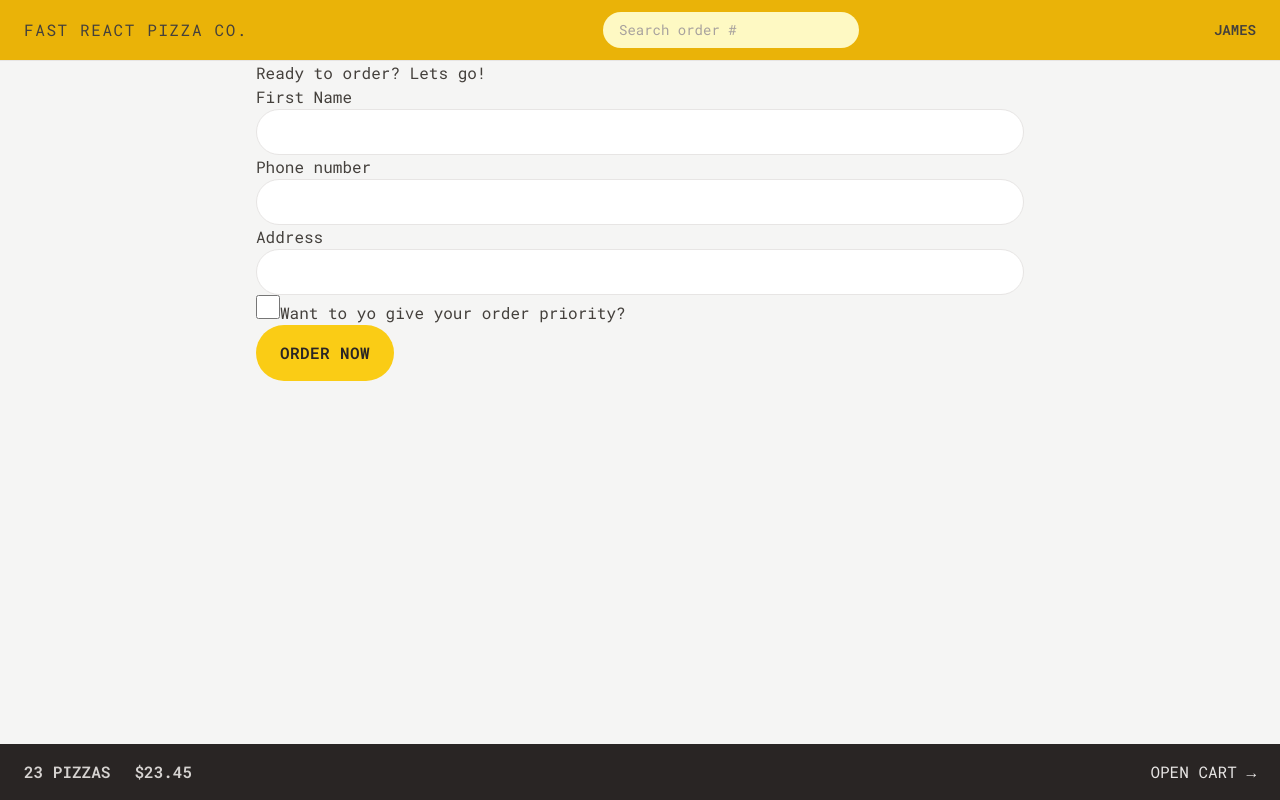
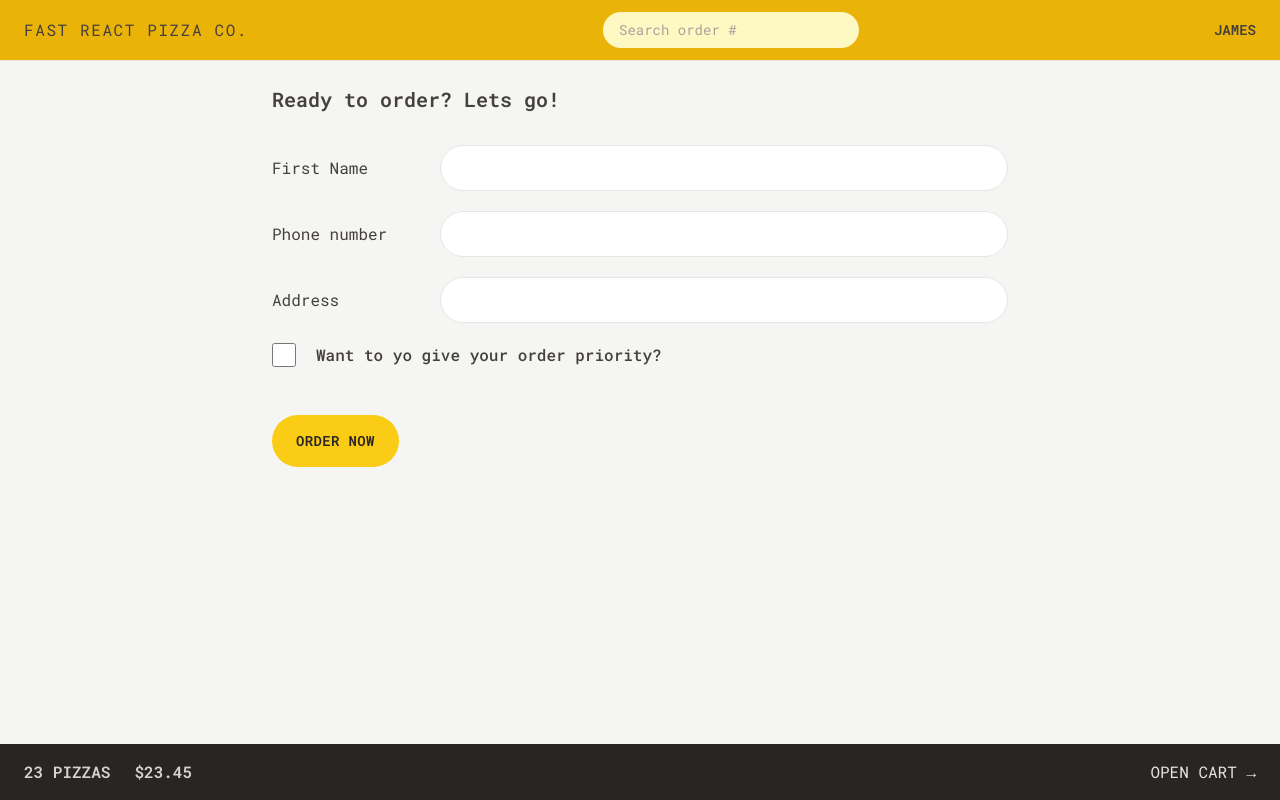
Before and after one commit to 2EZ4BLINK/fast-pizza, a React (Vite) app: page /order/new in a window 1280 px wide. Built offline with nearby package versions, Linux system fonts and the light colour scheme.

Commit message:
update: add styling for order form

```diff
--- a/src/features/order/CreateOrder.jsx
+++ b/src/features/order/CreateOrder.jsx
@@ -41,32 +41,41 @@
   const cart = fakeCart;
 
   return (
-    <div>
-      <h2>Ready to order? Lets go!</h2>
+    <div className="px-4 py-6">
+      <h2 className="mb-8 text-xl font-semibold">Ready to order? Lets go!</h2>
 
       {/* <Form method="POST" action="/order/new"> */}
       <Form method="POST">
-        <div>
-          <label>First Name</label>
-          <input type="text" name="customer" className="input" required />
+        <div className="mb-5 flex flex-col gap-2 sm:flex-row sm:items-center">
+          <label className="sm:basis-40">First Name</label>
+          <input type="text" name="customer" className="input grow" required />
         </div>
 
-        <div>
-          <label>Phone number</label>
-          <div>
-            <input type="tel" name="phone" className="input" required />
-            {formErrors?.phone && <p>{formErrors.phone}</p>}
+        <div className="mb-5 flex flex-col gap-2 sm:flex-row sm:items-center">
+          <label className="sm:basis-40">Phone number</label>
+          <div className="grow">
+            <input type="tel" name="phone" className="input w-full" required />
+            {formErrors?.phone && (
+              <p className="mt-2 rounded-md bg-red-100 p-2 text-sm text-red-700">
+                {formErrors.phone}
+              </p>
+            )}
           </div>
         </div>
 
-        <div>
-          <label>Address</label>
-          <div>
-            <input type="text" name="address" className="input" required />
+        <div className="mb-5 flex flex-col gap-2 sm:flex-row sm:items-center">
+          <label className="sm:basis-40">Address</label>
+          <div className="grow">
+            <input
+              type="text"
+              name="address"
+              className="input w-full"
+              required
+            />
           </div>
         </div>
 
-        <div>
+        <div className="mb-12 flex items-center gap-5">
           <input
             type="checkbox"
             name="priority"
@@ -75,7 +84,9 @@
             // value={withPriority}
             // onChange={(e) => setWithPriority(e.target.checked)}
           />
-          <label htmlFor="priority">Want to yo give your order priority?</label>
+          <label htmlFor="priority" className="font-medium">
+            Want to yo give your order priority?
+          </label>
         </div>
 
         <div>
--- a/src/index.css
+++ b/src/index.css
@@ -4,7 +4,7 @@
 
 @layer components {
   .input {
-    @apply w-full rounded-full border border-stone-200 px-4 py-2 text-sm transition-all duration-300 placeholder:text-stone-400 focus:outline-none focus:ring focus:ring-yellow-400 md:px-6 md:py-3;
+    @apply rounded-full border border-stone-200 px-4 py-2 text-sm transition-all duration-300 placeholder:text-stone-400 focus:outline-none focus:ring focus:ring-yellow-400 md:px-6 md:py-3;
   }
 
   /* https://dev.to/afif/i-made-100-css-loaders-for-your-next-project-4eje */
--- a/src/ui/Button.jsx
+++ b/src/ui/Button.jsx
@@ -2,13 +2,13 @@
 
 const Button = ({ children, disabled, to, type }) => {
   const base =
-    "inline-block rounded-full bg-yellow-400 font-semibold uppercase tracking-wide text-stone-800 transition-colors duration-300 hover:bg-yellow-300 focus:bg-yellow-300 focus:outline-none focus:ring focus:ring-yellow-300 focus:ring-offset-2 disabled:cursor-not-allowed";
+    "inline-block text-sm rounded-full bg-yellow-400 font-semibold uppercase tracking-wide text-stone-800 transition-colors duration-300 hover:bg-yellow-300 focus:bg-yellow-300 focus:outline-none focus:ring focus:ring-yellow-300 focus:ring-offset-2 disabled:cursor-not-allowed";
 
   const styles = {
     primary: base + " px-4 py-3 md:px-6 md:py-4",
     small: base + " px-4 py-2 md:px-5 md:py-2.5 text-xs",
     secondary:
-      "inline-block rounded-full border-2 border-stone-300 font-semibold uppercase tracking-wide text-stone-400 transition-colors duration-300 hover:bg-stone-300 hover:text-stone-800 focus:text-stone-800 focus:bg-stone-300 focus:outline-none focus:ring focus:ring-stone-200 focus:ring-offset-2 disabled:cursor-not-allowed px-4 py-2.5 md:px-6 md:py-3.5",
+      "inline-block text-sm rounded-full border-2 border-stone-300 font-semibold uppercase tracking-wide text-stone-400 transition-colors duration-300 hover:bg-stone-300 hover:text-stone-800 focus:text-stone-800 focus:bg-stone-300 focus:outline-none focus:ring focus:ring-stone-200 focus:ring-offset-2 disabled:cursor-not-allowed px-4 py-2.5 md:px-6 md:py-3.5",
   };
 
   if (to)
```
Also changed, not shown: index.html (+5 -2 lines).
